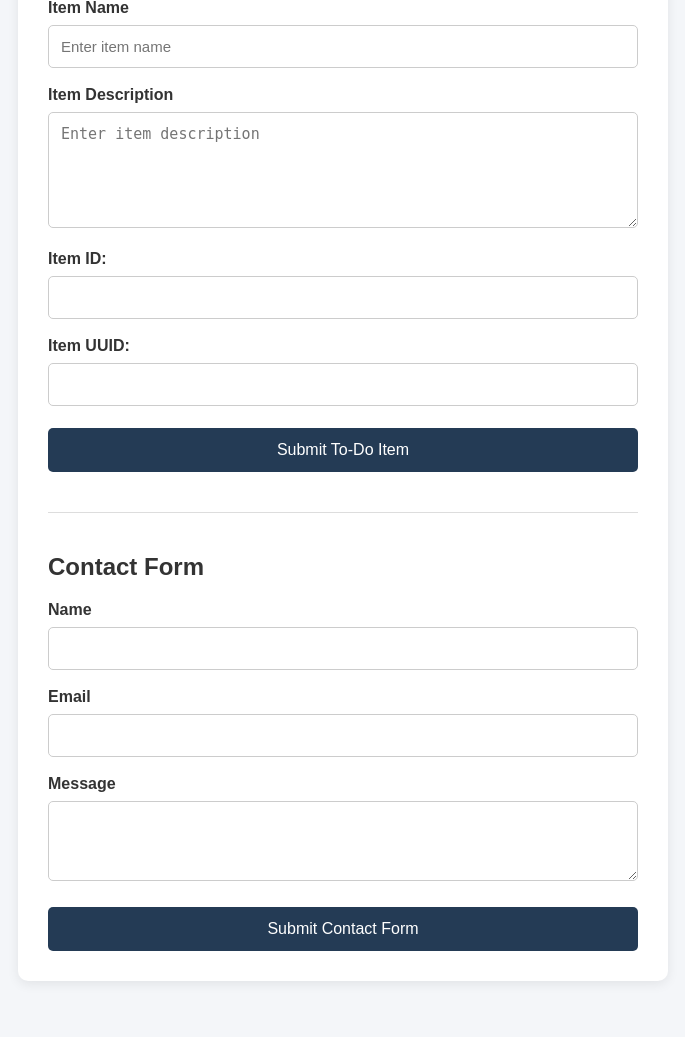
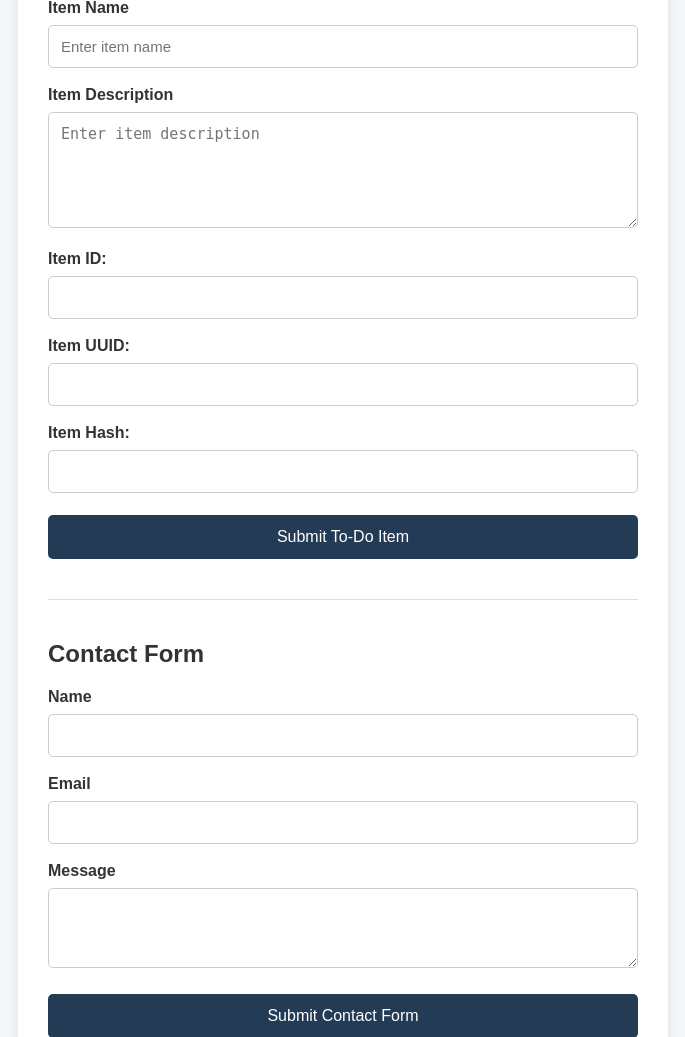
Before and after one commit to Naveen-Painuly/Git_and_GitHub_Naveen, a Flask app: page / in a window 1280 px wide. Shown: the part 262-1299 px from the top of the page, without its empty margins (297-982 px from the left). Before the commit the page ends 1244 px from the top, so only its background shows below. Run offline with Flask 3, Linux system fonts and the light colour scheme.

Commit message:
Add Item Hash field to To-Do form

```diff
--- a/templates/index.html
+++ b/templates/index.html
@@ -128,6 +128,10 @@
     <input type="text" id="itemUUID" name="itemUUID" required>
      </div>
 
+     <div class="form-group">
+    <label for="itemHash">Item Hash:</label>
+    <input type="text" id="itemHash" name="itemHash" required>
+    </div>
 
             <button type="submit">Submit To-Do Item</button>
 
```
